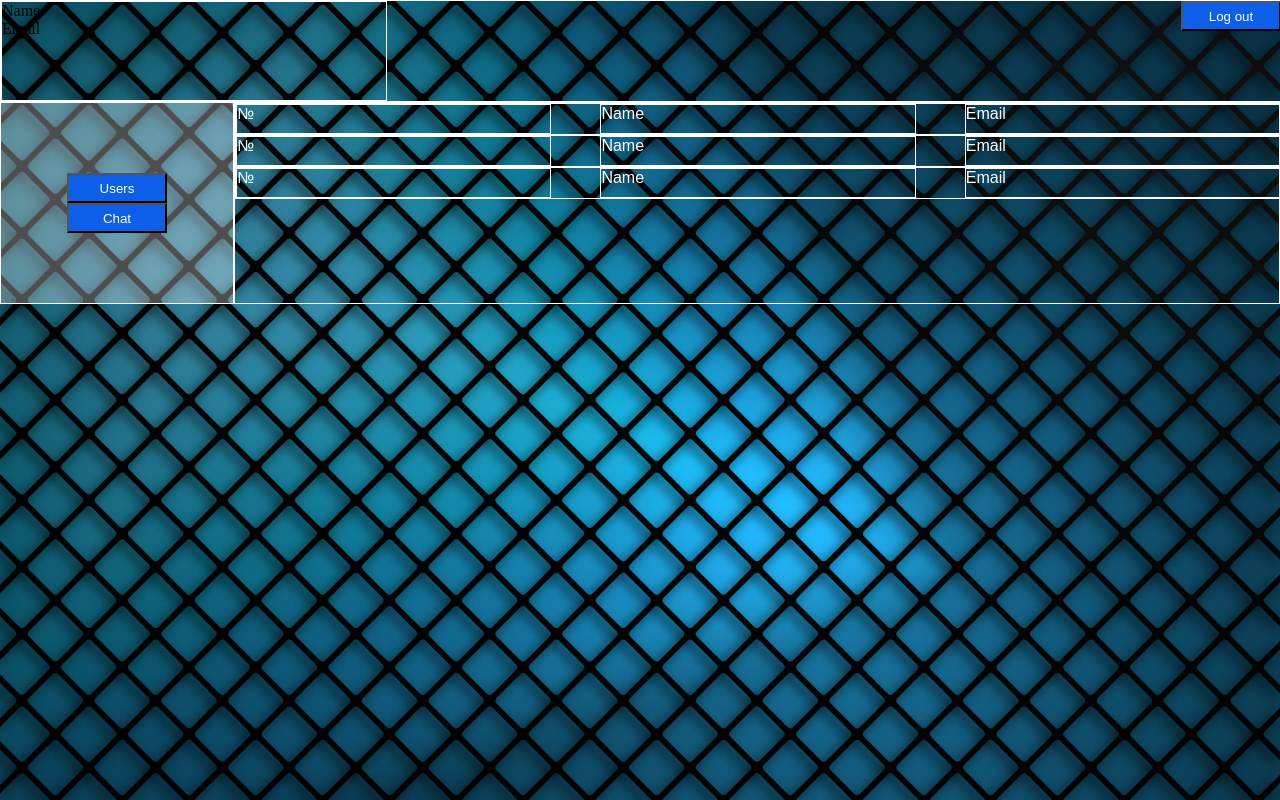
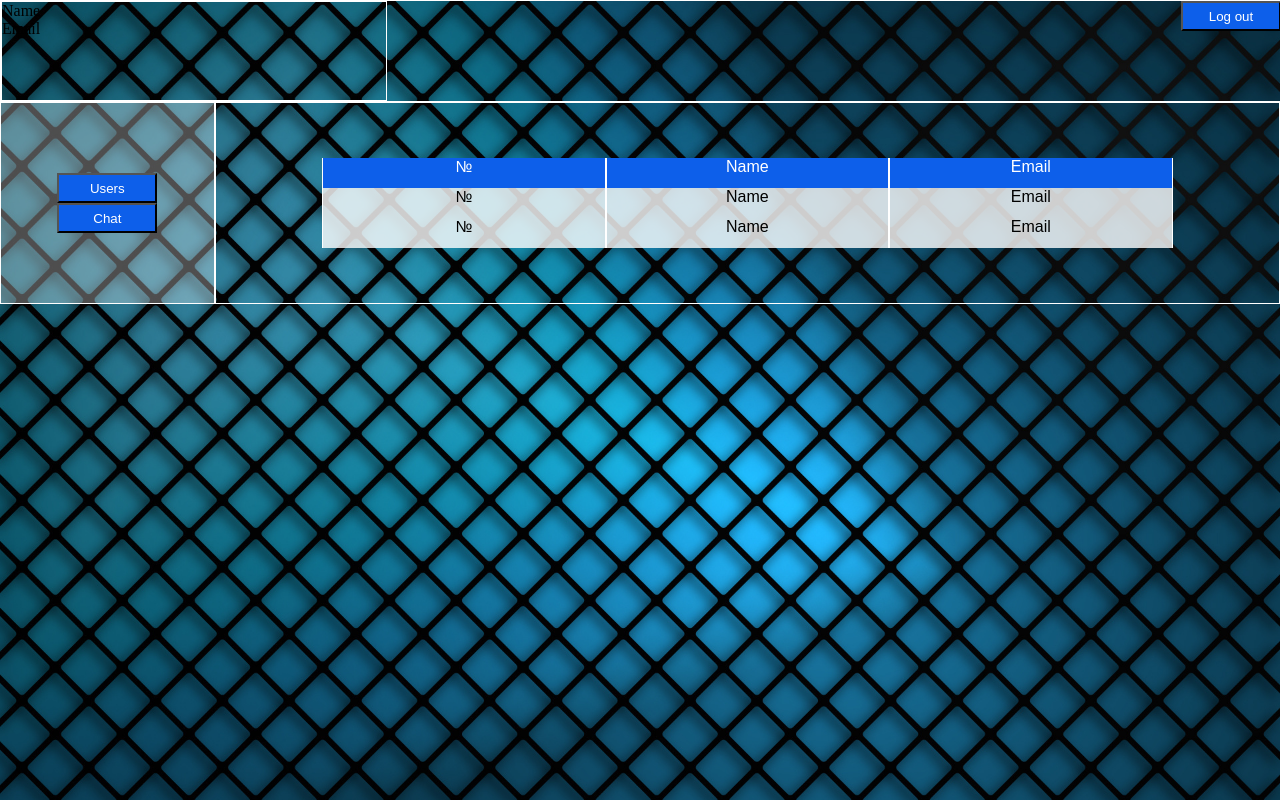
Before and after one commit to nik00did/usersChatReactJS, a React app: page / in a window 1280 px wide. Both pictures are taken after typing "name@example.com", "Sample" into the empty fields and a click on the button "Submit". Built offline with nearby package versions, Linux system fonts and the light colour scheme.

Commit message:
added style table

```diff
--- a/src/client/modules/platform/table/Row.jsx
+++ b/src/client/modules/platform/table/Row.jsx
@@ -5,7 +5,7 @@ import './style.less';
 export default class Table extends Component {
     render() {
         return (
-            <div className='row'>
+            <div className={this.props.row}>
                 <Cell children={'№'}/>
                 <Cell children={'Name'}/>
                 <Cell children={'Email'}/>
--- a/src/client/modules/platform/table/Table.jsx
+++ b/src/client/modules/platform/table/Table.jsx
@@ -6,9 +6,10 @@ export default class Table extends Component {
     render() {
         return (
             <div className='table'>
-                <Row/>
-                <Row/>
-                <Row/>
+                <Row row='main-row'/>
+                <Row row='row'/>
+                <Row row='row'/>
+
             </div>
         );
     }
--- a/src/client/modules/platform/table/style.less
+++ b/src/client/modules/platform/table/style.less
@@ -1,23 +1,48 @@
 @import '../../../matrix/matrix.less';
 
 .table{
-  width: 90%;
+  width: 100%;
   display: flex;
   flex-direction: column;
+  justify-content: center;
+  align-items: center;
   border: 1px solid #fff;
   font-family: Arial;
 }
 
+.online {
+  background-color: springgreen;
+}
+.offline {
+  background-color: crimson;
+}
+
 .row {
-  width: 100%;
+  width: 80%;
   height: 30px;
-  border: 1px solid #fff;
   display: flex;
   justify-content: space-between;
+  background-color: rgba(255, 255, 255, 0.8);
+  color: #000;
+}
+
+.main-row {
+  width: 80%;
+  height: 30px;
+  display: flex;
+  justify-content: space-between;
+  background-color: rgb(13, 95, 234);
+  color: #fff;
+}
+
+.row:hover {
+  background-color: deepskyblue;
+  color: #fff;
 }
 
 .cell {
-  width: 30%;
-  color: #fff;
-  border: 1px solid #fff;
+  width: 35%;
+  text-align: center;
+  border-left: 1px solid #fff;
+  border-right: 1px solid #fff;
 }
```
